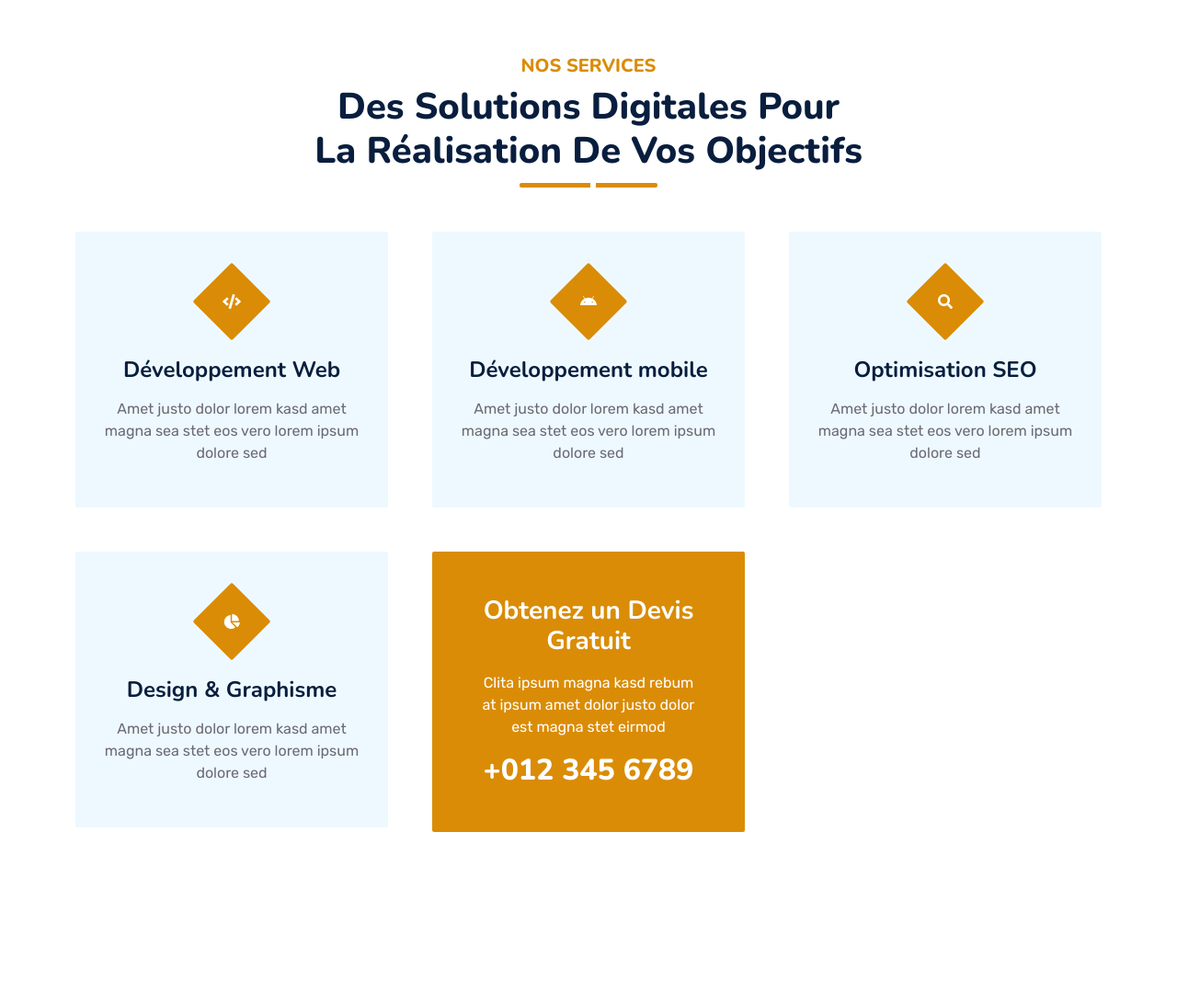
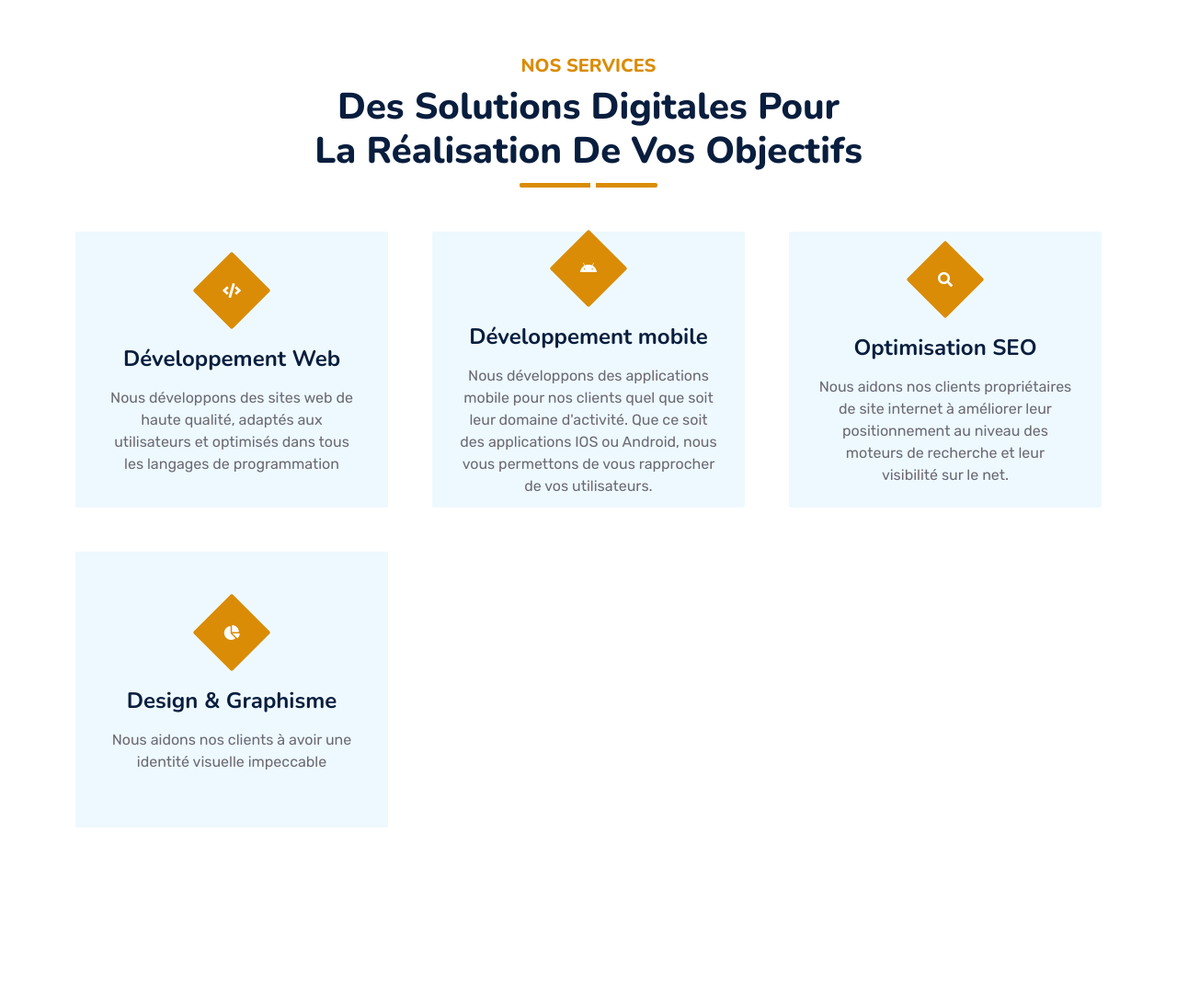
Before and after one commit to Bienvenu-acclombessi/modernet, a PHP site: page / in a window 1280 px wide. Shown: the part 1779-2870 px from the top of the page at 92% size. Run offline with PHP 8.4, Linux system fonts and the light colour scheme; some libraries are stand-ins or nearby versions.

Commit message:
Ajout de contenu :1.1

```diff
--- a/footer.php
+++ b/footer.php
@@ -11,7 +11,7 @@
                         <p class="mt-3 mb-4">Lorem diam sit erat dolor elitr et, diam lorem justo amet clita stet eos sit. Elitr dolor duo lorem, elitr clita ipsum sea. Diam amet erat lorem stet eos. Diam amet et kasd eos duo.</p>
                         <form action="">
                             <div class="input-group">
-                                <input type="text" class="form-control border-white p-3" placeholder="Your Email">
+                                <input type="text" class="form-control border-white p-3" placeholder="Votre Email">
                                 <button class="btn btn-dark">S'abonner</button>
                             </div>
                         </form>
@@ -21,7 +21,7 @@
                     <div class="row gx-5">
                         <div class="col-lg-4 col-md-12 pt-5 mb-5">
                             <div class="section-title section-title-sm position-relative pb-3 mb-4">
-                                <h3 class="text-light mb-0">Get In Touch</h3>
+                                <h3 class="text-light mb-0">Contacts</h3>
                             </div>
                             <div class="d-flex mb-2">
                                 <i class="bi bi-geo-alt text-primary me-2"></i>
--- a/index.php
+++ b/index.php
@@ -264,8 +264,9 @@
                             <i class="fa fa-code text-white"></i>
                         </div>
                         <h4 class="mb-3">Développement Web</h4>
-                        <p class="m-0">Amet justo dolor lorem kasd amet magna sea stet eos vero lorem ipsum dolore sed</p>
-                        <a class="btn btn-lg btn-primary rounded" href="">
+                        <p class="m-0">Nous développons des sites web de haute qualité, adaptés aux utilisateurs
+                            et optimisés dans tous les langages de programmation</p>
+                        <a class="btn btn-lg btn-primary rounded" href="/service.php">
                             <i class="bi bi-arrow-right"></i>
                         </a>
                     </div>
@@ -276,8 +277,10 @@
                             <i class="fab fa-android text-white"></i>
                         </div>
                         <h4 class="mb-3">Développement mobile</h4>
-                        <p class="m-0">Amet justo dolor lorem kasd amet magna sea stet eos vero lorem ipsum dolore sed</p>
-                        <a class="btn btn-lg btn-primary rounded" href="">
+                        <p class="m-0">Nous développons des applications mobile pour nos clients quel que soit leur domaine d'activité.
+                            Que ce soit des applications IOS ou Android, nous vous permettons de vous rapprocher de vos utilisateurs.
+                        </p>
+                        <a class="btn btn-lg btn-primary rounded" href="/service.php">
                             <i class="bi bi-arrow-right"></i>
                         </a>
                     </div>
@@ -288,8 +291,10 @@
                             <i class="fa fa-search text-white"></i>
                         </div>
                         <h4 class="mb-3">Optimisation SEO</h4>
-                        <p class="m-0">Amet justo dolor lorem kasd amet magna sea stet eos vero lorem ipsum dolore sed</p>
-                        <a class="btn btn-lg btn-primary rounded" href="">
+                        <p class="m-0">Nous aidons nos clients propriétaires de site internet à améliorer leur positionnement au niveau des
+                            moteurs de recherche et leur visibilité sur le net.
+                        </p>
+                        <a class="btn btn-lg btn-primary rounded" href="/service.php">
                             <i class="bi bi-arrow-right"></i>
                         </a>
                     </div>
@@ -300,19 +305,19 @@
                             <i class="fa fa-chart-pie text-white"></i>
                         </div>
                         <h4 class="mb-3">Design & Graphisme</h4>
-                        <p class="m-0">Amet justo dolor lorem kasd amet magna sea stet eos vero lorem ipsum dolore sed</p>
-                        <a class="btn btn-lg btn-primary rounded" href="">
+                        <p class="m-0">Nous aidons nos clients à avoir une identité visuelle impeccable</p>
+                        <a class="btn btn-lg btn-primary rounded" href="/service.php">
                             <i class="bi bi-arrow-right"></i>
                         </a>
                     </div>
                 </div>
-                <div class="col-lg-4 col-md-6 wow zoomIn" data-wow-delay="0.9s">
+                <!-- <div class="col-lg-4 col-md-6 wow zoomIn" data-wow-delay="0.9s">
                     <div class="position-relative bg-primary rounded h-100 d-flex flex-column align-items-center justify-content-center text-center p-5">
                         <h3 class="text-white mb-3">Obtenez un Devis Gratuit</h3>
                         <p class="text-white mb-3">Clita ipsum magna kasd rebum at ipsum amet dolor justo dolor est magna stet eirmod</p>
                         <h2 class="text-white mb-0">+012 345 6789</h2>
                     </div>
-                </div>
+                </div> -->
             </div>
         </div>
     </div>
```
Also changed, not shown: service.php (+12 -6 lines).
